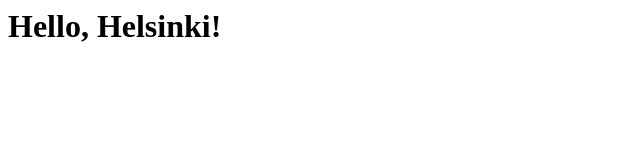
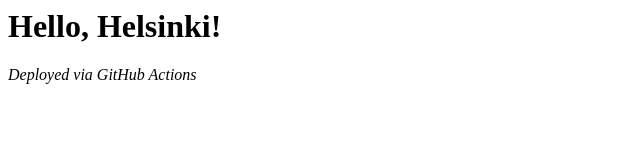
Before and after one commit to Rundfunk/hello-helsinki, a plain HTML site: page public/index.html in a window 1280 px wide. Shown: the whole page, without its empty margins (0-640 px from the left). Drawn offline with Linux system fonts and the light colour scheme.

Commit message:
Add message to test deployment

```diff
--- a/public/index.html
+++ b/public/index.html
@@ -3,6 +3,7 @@
     <title>DevOps with Docker</title>
     <body>
       <h1>Hello, Helsinki!</h1>
+      <p><i>Deployed via GitHub Actions</i></p>
     </body>
   </head>
 </html>
```
